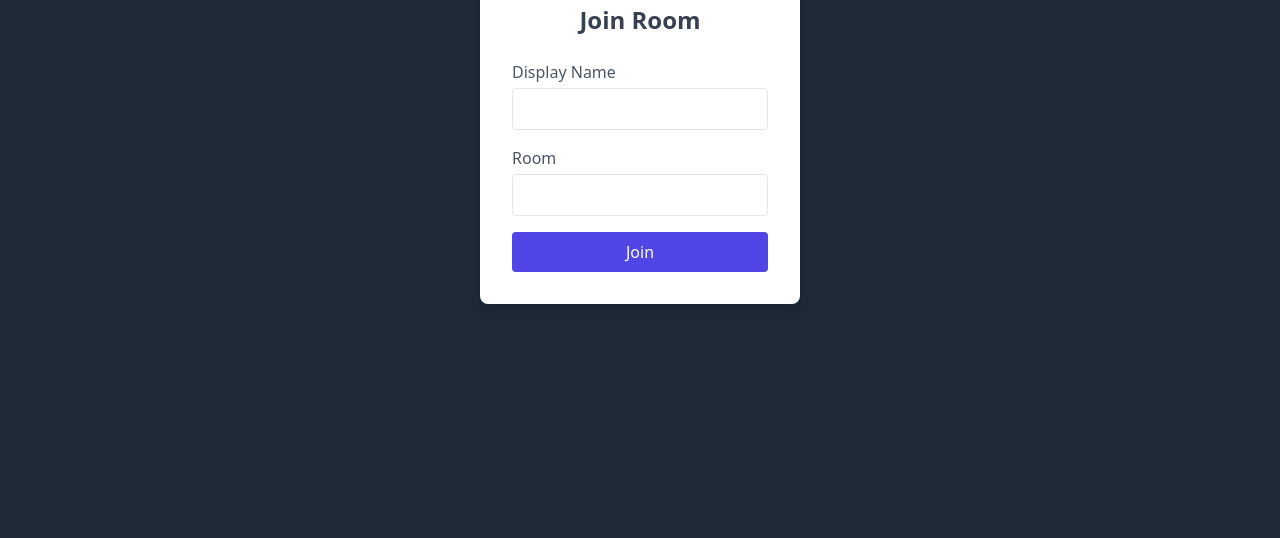
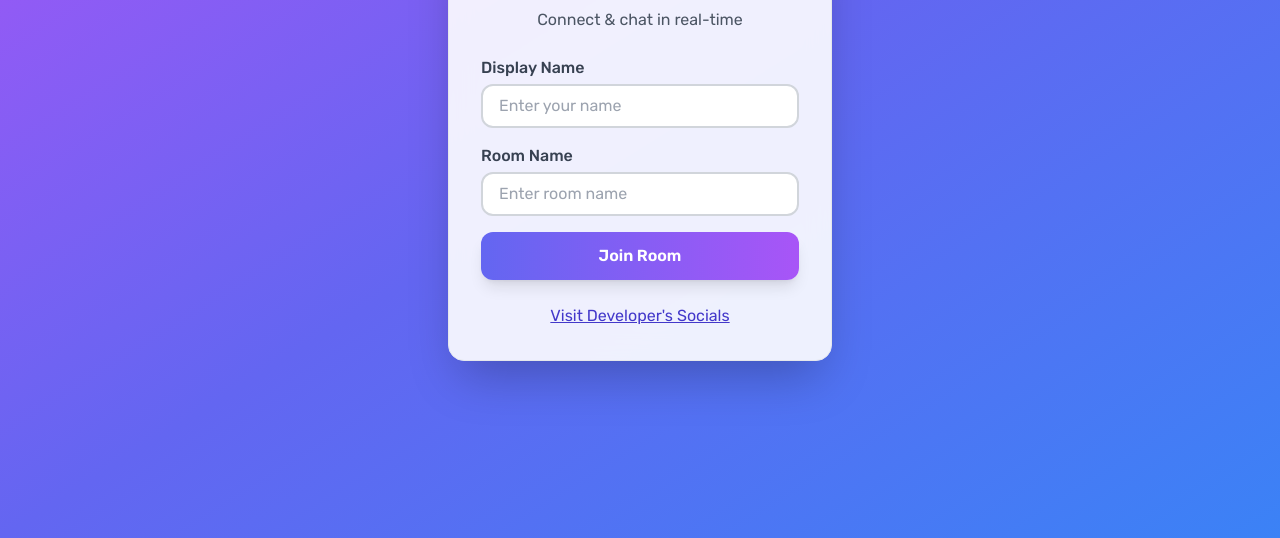
Before and after one commit to mridulmehra/CyberGaurd, a website: page public/index.html in a window 1280 px wide. Shown: the part 262-800 px from the top of the page. Drawn offline with nearby package versions, Linux system fonts and the light colour scheme.

Commit message:
Update index.html

```diff
--- a/public/index.html
+++ b/public/index.html
@@ -1,31 +1,76 @@
 <!DOCTYPE html>
 <html lang="en">
+
 <head>
     <meta charset="UTF-8">
     <meta name="viewport" content="width=device-width, initial-scale=1.0">
-    <title>Chat App</title>
+    <title>Join Room - CyberGuard</title>
     <link rel="icon" href="./img/favicon.png">
+
+    <!-- Rubik Font -->
+    <link href="https://fonts.googleapis.com/css2?family=Rubik:wght@400;500;600;700&display=swap" rel="stylesheet">
+
+    <!-- Tailwind -->
     <script src="https://cdn.tailwindcss.com"></script>
+
+    <!-- Tailwind Config to Add Rubik -->
+    <script>
+        tailwind.config = {
+            theme: {
+                extend: {
+                    fontFamily: {
+                        sans: ['Rubik', 'sans-serif'],
+                    },
+                    colors: {
+                        primary: '#6366F1', // indigo-500
+                        secondary: '#8B5CF6', // purple-500
+                        dark: '#1F2937', // gray-800
+                    }
+                }
+            }
+        }
+    </script>
 </head>
-<body class="bg-gray-800 flex items-center justify-center min-h-screen">
 
-    <div class="bg-white shadow-lg rounded-lg p-8 w-80">
-        <h1 class="text-2xl font-bold text-center mb-6 text-gray-700">Join Room</h1>
+<body class="bg-gradient-to-br from-purple-500 via-indigo-500 to-blue-500 min-h-screen flex items-center justify-center font-sans">
+
+    <!-- Card Container -->
+    <div class="bg-white bg-opacity-90 backdrop-blur-md shadow-2xl rounded-2xl p-8 w-96 space-y-6 border border-gray-200">
+        <h1 class="text-3xl font-bold text-center text-gray-800">Join a Chat Room</h1>
+        <p class="text-center text-gray-600">Connect & chat in real-time</p>
+
+        <!-- Join Room Form -->
         <form action="./chat.html" class="space-y-4">
+            <!-- Display Name -->
             <div>
-                <label class="block text-gray-600 mb-1">Display Name</label>
-                <input type="text" name="username" required
-                    class="w-full border rounded px-3 py-2 focus:outline-none focus:ring focus:ring-indigo-300">
+                <label class="block text-gray-700 font-medium mb-1">Display Name</label>
+                <input type="text" name="username" placeholder="Enter your name" required
+                    class="w-full border-2 border-gray-300 rounded-xl px-4 py-2 focus:outline-none focus:ring-4 focus:ring-indigo-400 focus:border-transparent transition" />
             </div>
+
+            <!-- Room -->
             <div>
-                <label class="block text-gray-600 mb-1">Room</label>
-                <input type="text" name="room" required
-                    class="w-full border rounded px-3 py-2 focus:outline-none focus:ring focus:ring-indigo-300">
+                <label class="block text-gray-700 font-medium mb-1">Room Name</label>
+                <input type="text" name="room" placeholder="Enter room name" required
+                    class="w-full border-2 border-gray-300 rounded-xl px-4 py-2 focus:outline-none focus:ring-4 focus:ring-indigo-400 focus:border-transparent transition" />
             </div>
+
+            <!-- Join Button -->
             <button type="submit"
-                class="w-full bg-indigo-600 text-white py-2 rounded hover:bg-indigo-700 transition">Join</button>
+                class="w-full bg-gradient-to-r from-indigo-500 to-purple-500 text-white font-semibold py-3 rounded-xl hover:from-purple-600 hover:to-indigo-600 shadow-lg transition">
+                Join Room
+            </button>
         </form>
+
+        <!-- Footer / Redirect -->
+        <div class="text-center">
+            <button onclick="window.open('https://mridulmehra.vercel.app/', '_blank')"
+                class="text-indigo-700 underline hover:text-indigo-900 transition">
+                Visit Developer's Socials
+            </button>
+        </div>
     </div>
 
 </body>
+
 </html>
```
